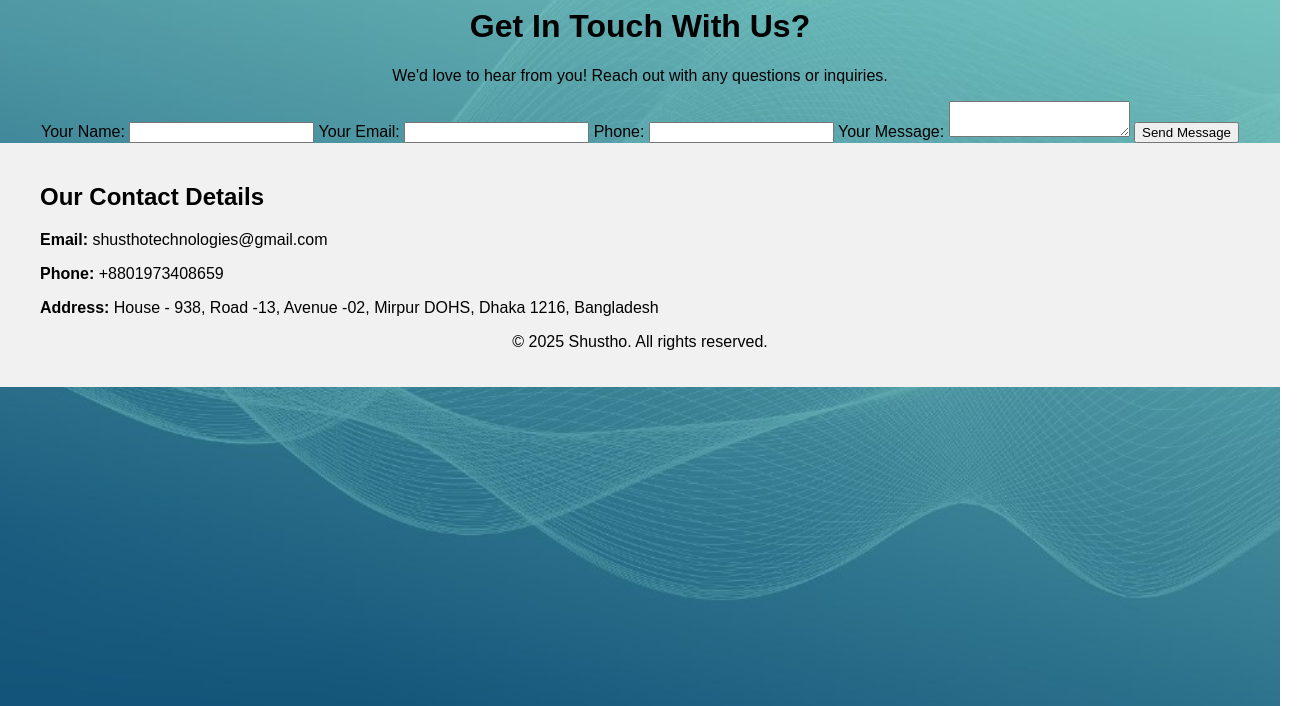
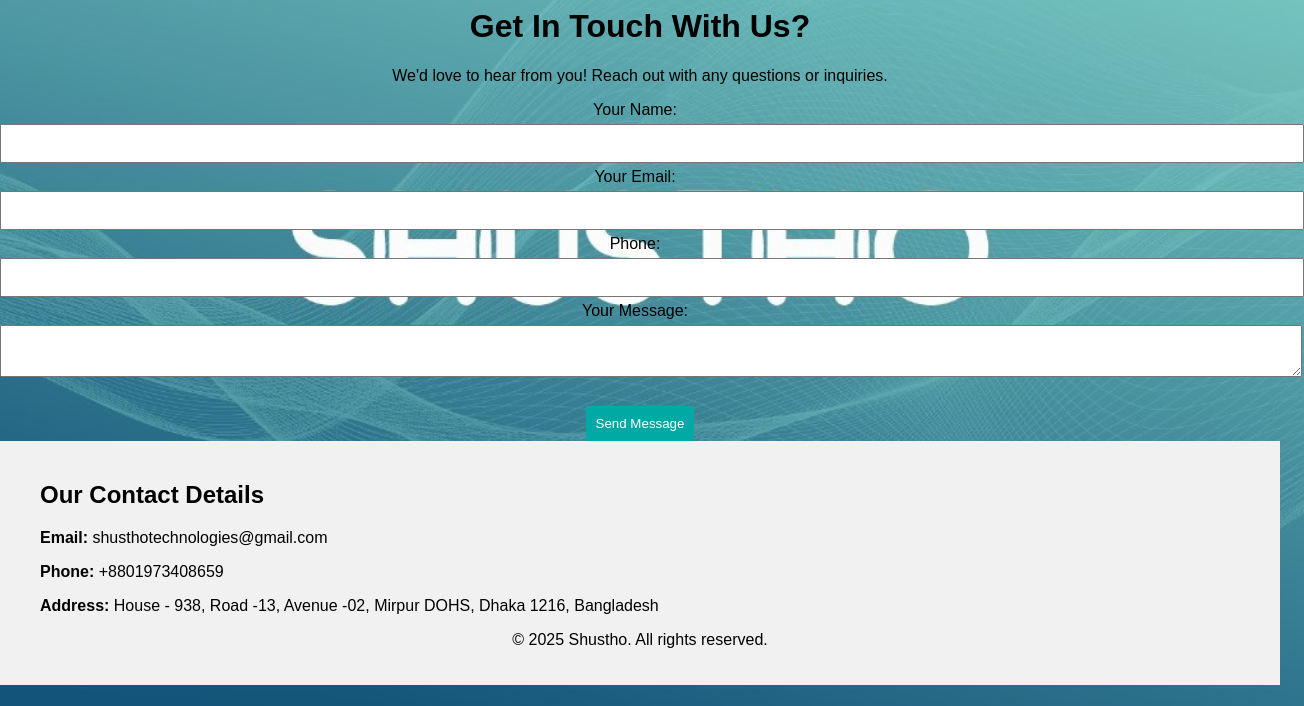
Before and after one commit to MashukJannatMahima/Shustho, a website: page contact.html in a window 1280 px wide. Shown: the part 94-800 px from the top of the page, 1304 px wide, since content can reach past the window. Drawn offline with Linux system fonts and the light colour scheme.

Commit message:
Update styles.css

```diff
--- a/styles.css
+++ b/styles.css
@@ -55,3 +55,31 @@ footer {
 
     margin: 5px 0;
 }
+form {
+    display: flex;
+    flex-wrap: wrap; /* This will ensure the form elements wrap if necessary */
+    justify-content: space-between; /* Space out the form elements */
+    gap: 20px; /* Optional: Adds space between the elements */
+}
+
+form label {
+    flex: 1;
+    margin-right: 10px; /* Adds some space between the label and the input */
+    text-align: right; /* Align the label text to the right */
+}
+
+form input, form textarea {
+    flex: 2;
+    padding: 10px;
+    margin: 5px 0;
+    width: 100%;
+}
+
+form button {
+    margin-top: 20px;
+    padding: 10px;
+    background: #00A9A4;
+    color: white;
+    border: none;
+    cursor: pointer;
+}
```
